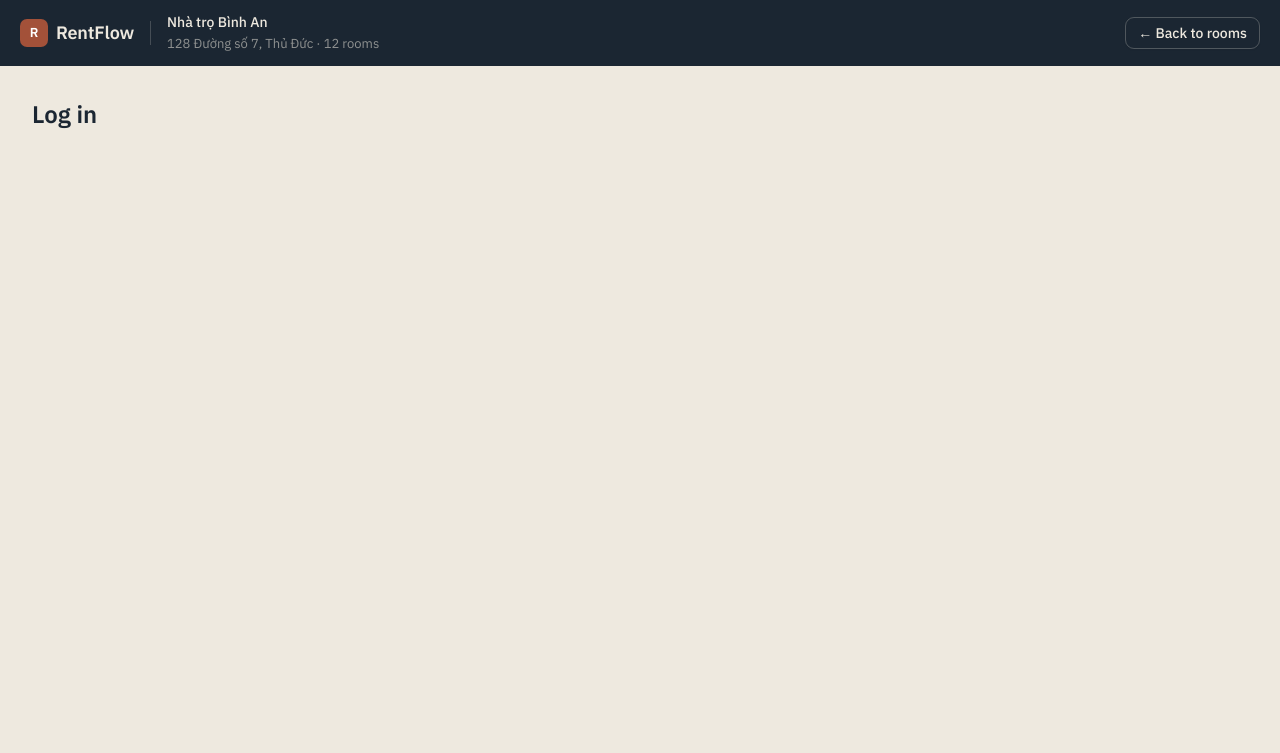
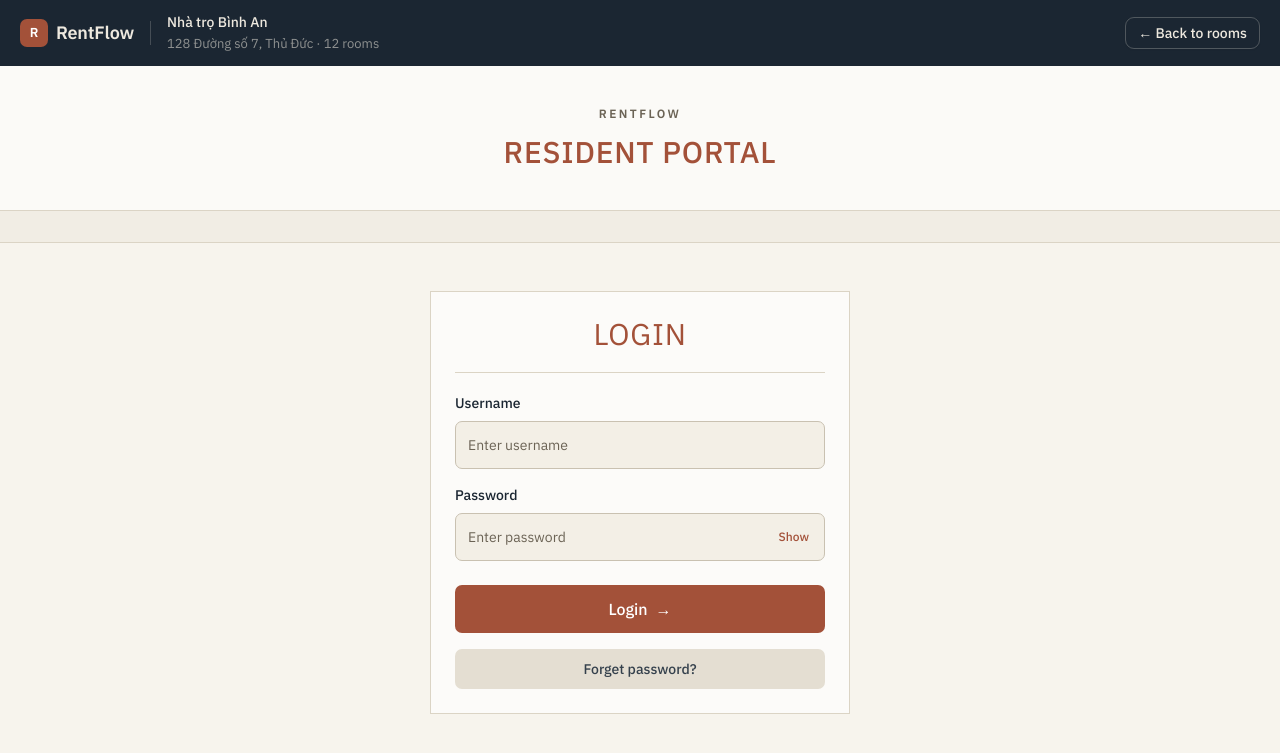
Before and after one commit to wnhhuong/Wecamp_CapstoneProject_RentFlow, a React (Vite) app in the folder frontend/: page /login in a window 1280 px wide. Shown: the top 753 px of the page. Built offline with nearby package versions, Linux system fonts and the light colour scheme; no server answers.

Commit message:
feat(auth): implement login page and auth flow

```diff
--- a/frontend/src/pages/auth/LoginPage.tsx
+++ b/frontend/src/pages/auth/LoginPage.tsx
@@ -0,0 +1,120 @@
+import { useRef, useState, type FormEvent } from 'react'
+import { useNavigate } from 'react-router'
+import { Button } from '@/components/ui/button'
+import { Input } from '@/components/ui/input'
+import { ROUTES } from '@/router/routes'
+import { AUTH_STORAGE_KEY, AUTH_TOKEN_KEY, ONBOARDING_TOKEN_KEY } from '@/shared/api/config'
+import { login } from '@/shared/api/auth/login.api'
+
+export function LoginPage() {
+  const navigate = useNavigate()
+  const busy = useRef(false)
+  const [username, setUsername] = useState('')
+  const [password, setPassword] = useState('')
+  const [showPassword, setShowPassword] = useState(false)
+  const [pending, setPending] = useState(false)
+  const [error, setError] = useState('')
+  const [showHelp, setShowHelp] = useState(false)
+
+  async function handleSubmit(event: FormEvent<HTMLFormElement>) {
+    event.preventDefault()
+    if (busy.current) return
+    if (!username.trim() || !password) {
+      setError('Please enter a username and password.')
+      return
+    }
+    busy.current = true
+    setPending(true)
+    setError('')
+    try {
+      const result = await login(username.trim(), password)
+      localStorage.setItem(AUTH_STORAGE_KEY, JSON.stringify(result))
+      if (result.accessToken) {
+        localStorage.setItem(AUTH_TOKEN_KEY, result.accessToken)
+      }
+      if (result.onboardingToken) {
+        localStorage.setItem(ONBOARDING_TOKEN_KEY, result.onboardingToken)
+      }
+      sessionStorage.removeItem(AUTH_STORAGE_KEY)
+      setPassword('')
+      navigate(result.requireFirstLogin ? ROUTES.auth.firstLoginProfile :
+        result.account.role === 'admin' ? ROUTES.admin.dashboard : ROUTES.user.dashboard,
+      { replace: true })
+    } catch (err) {
+      setError(err instanceof Error ? err.message : 'Cannot log in. Please try again.')
+    } finally {
+      busy.current = false
+      setPending(false)
+    }
+  }
+
+  return (
+    <section className="min-h-[calc(100svh-72px)] bg-surface pb-12" aria-labelledby="login-title">
+      <div className="border-b border-hairline bg-white/60 px-5 py-8 text-center sm:py-10">
+        <p className="text-xs font-semibold uppercase tracking-[0.2em] text-muted-foreground">RentFlow</p>
+        <h2 className="mt-3 text-xl font-medium uppercase tracking-wide text-clay sm:text-3xl">Resident portal</h2>
+      </div>
+      <div className="h-8 border-b border-hairline bg-page/60" />
+      <div className="px-5 pt-10 sm:pt-12">
+        <div className="mx-auto w-full max-w-[420px] border border-hairline bg-white/70 p-5 sm:p-6">
+          <h1 id="login-title" className="border-b border-hairline pb-5 text-center text-3xl font-normal uppercase tracking-wide text-clay">Login</h1>
+          <form className="mt-5 space-y-4" onSubmit={handleSubmit} aria-busy={pending}>
+            <div className="space-y-2">
+              <label htmlFor="username" className="block text-sm font-medium">Username</label>
+              <Input
+                id="username"
+                name="username"
+                autoComplete="username"
+                autoCapitalize="none"
+                spellCheck={false}
+                required
+                disabled={pending}
+                value={username}
+                onChange={e => {
+                  setUsername(e.target.value)
+                  if (error) setError('')
+                }}
+                placeholder="Enter username"
+                className="h-12 rounded-sm"
+              />
+            </div>
+            <div className="space-y-2">
+              <label htmlFor="password" className="block text-sm font-medium">Password</label>
+              <div className="relative">
+                <Input
+                  id="password"
+                  name="password"
+                  type={showPassword ? 'text' : 'password'}
+                  autoComplete="current-password"
+                  required
+                  disabled={pending}
+                  value={password}
+                  onChange={e => {
+                    setPassword(e.target.value)
+                    if (error) setError('')
+                  }}
+                  placeholder="Enter password"
+                  className="h-12 rounded-sm pr-16"
+                />
+                <button type="button" aria-label={showPassword ? 'Hide password' : 'Show password'} aria-pressed={showPassword} onClick={() => setShowPassword(v => !v)} className="absolute inset-y-0 right-1 rounded px-3 text-xs font-medium text-clay focus-visible:outline-2 focus-visible:outline-clay">{showPassword ? 'Hide' : 'Show'}</button>
+              </div>
+            </div>
+            {error && <p role="alert" className="rounded border border-destructive/20 bg-status-danger-bg p-3 text-sm text-destructive">{error}</p>}
+            <Button type="submit" disabled={pending} className="mt-2 h-12 w-full rounded-sm text-base">{pending ? 'Logging in…' : 'Login'}<span aria-hidden="true">→</span></Button>
+            <Button type="button" variant="secondary" className="h-10 w-full rounded-sm" aria-expanded={showHelp} aria-controls="password-help" onClick={() => setShowHelp(v => !v)}>Forget password?</Button>
+            {showHelp && <p id="password-help" role="status" className="border-l-2 border-clay pl-3 text-sm leading-6 text-body">Please contact the room manager to reset your password. Then use the new password to log in.</p>}
+          </form>
+        </div>
+        <aside className="mx-auto mt-10 max-w-3xl rounded-lg border border-hairline bg-page/60 p-6 sm:px-8" aria-labelledby="login-guide">
+          <h2 id="login-guide" className="text-lg font-medium uppercase text-clay">Login Guide</h2>
+          <ul className="mt-4 space-y-3 text-sm leading-6 text-body">
+            <li><strong>Username:</strong> Use the account provided by the room manager.</li>
+            <li><strong>Password:</strong> Enter the correct password, distinguishing between uppercase and lowercase letters.</li>
+            <li><strong>First-time Login:</strong> You will be directed to complete your personal information and sign a contract.</li>
+          </ul>
+          <p className="mt-4 border-t border-hairline pt-4 text-xs leading-5 text-muted-foreground">If you don't have an account or need assistance, please contact the room manager.</p>
+        </aside>
+      </div>
+    </section>
+  )
+}
--- a/frontend/src/router/index.tsx
+++ b/frontend/src/router/index.tsx
@@ -2,6 +2,7 @@ import { createBrowserRouter, Navigate } from 'react-router'
 
 import App from '@/App'
 import { ParametersPage } from '@/pages/admin/ParametersPage'
+import { LoginPage } from '@/pages/auth/LoginPage'
 import { RoomsPage } from '@/pages/admin/RoomsPage'
 import { RoutePlaceholder } from '@/router/route-placeholder'
 import { RouterErrorPage } from '@/router/router-error-page'
@@ -29,7 +30,7 @@ const router = createBrowserRouter([
 
       {
         path: ROUTES.auth.login,
-        element: <RoutePlaceholder title="Log in" />,
+        element: <LoginPage />,
       },
       {
         path: ROUTES.auth.firstLoginProfile,
--- a/frontend/src/shared/api/admin/rooms.api.ts
+++ b/frontend/src/shared/api/admin/rooms.api.ts
@@ -1,3 +1,6 @@
+import { API_BASE_URL, AUTH_TOKEN_KEY } from '@/shared/api/config'
+import { ENDPOINTS } from '@/shared/api/endpoints'
+
 export type RoomStatus =
   | 'available now'
   | 'rented'
@@ -115,11 +118,7 @@ interface LoginResponse {
   accessToken: string | null
 }
 
-const API_BASE_URL =
-  import.meta.env.VITE_API_BASE_URL?.replace(/\/$/, '') ??
-  'http://localhost:5000/api'
-
-const ACCESS_TOKEN_KEY = 'rentflow_access_token'
+const ACCESS_TOKEN_KEY = AUTH_TOKEN_KEY
 const ROOMS_PAGE_SIZE = 100
 
 export async function getAdminRooms(): Promise<AdminRoom[]> {
@@ -128,7 +127,7 @@ export async function getAdminRooms(): Promise<AdminRoom[]> {
 
   while (true) {
     const response = await apiRequest<AdminRoomsResponse>(
-      `/admin/rooms?page=${currentPage}&limit=${ROOMS_PAGE_SIZE}`,
+      `${ENDPOINTS.admin.rooms}?page=${currentPage}&limit=${ROOMS_PAGE_SIZE}`,
     )
 
     rooms.push(...response.items)
@@ -167,7 +166,7 @@ export async function createAdminRoom(
 
   input.images.forEach((image) => body.append('images', image))
 
-  const createdRoom = await apiRequest<BackendAdminRoom>('/admin/rooms', {
+  const createdRoom = await apiRequest<BackendAdminRoom>(ENDPOINTS.admin.rooms, {
     method: 'POST',
     body,
   })
@@ -180,7 +179,7 @@ export async function prepareRoomAccount(
 ): Promise<{ room: AdminRoom; credential: PreparedRoomCredential }> {
   const temporaryPassword = input.temporaryPassword.trim()
   const credential = await apiRequest<Omit<PreparedRoomCredential, 'temporaryPassword'>>(
-    `/admin/rooms/${input.roomID}/account/password`,
+    ENDPOINTS.admin.roomAccountPassword(input.roomID),
     {
       method: 'PATCH',
       headers: {
@@ -258,7 +257,7 @@ async function getAccessToken() {
 }
 
 async function loginWithSeedAdmin() {
-  const response = await fetch(`${API_BASE_URL}/auth/login`, {
+  const response = await fetch(`${API_BASE_URL}${ENDPOINTS.auth.login}`, {
     method: 'POST',
     headers: {
       'Content-Type': 'application/json',
--- a/frontend/src/shared/api/auth/login.api.ts
+++ b/frontend/src/shared/api/auth/login.api.ts
@@ -0,0 +1,42 @@
+import { apiRequest } from '@/shared/api/config'
+import { ENDPOINTS } from '@/shared/api/endpoints'
+
+export interface LoginAccount {
+  accountID: string
+  roomID?: string | null
+  username: string
+  role: 'admin' | 'user'
+  status: string
+}
+
+export interface LoginResult {
+  requireFirstLogin: boolean
+  onboardingToken: string | null
+  accessToken: string | null
+
+  account: LoginAccount
+
+  user: Record<string, unknown> | null
+}
+
+export async function login(
+  username: string,
+  password: string,
+): Promise<LoginResult> {
+  const result = await apiRequest<LoginResult>(
+    ENDPOINTS.auth.login,
+    {
+      method: 'POST',
+      body: JSON.stringify({
+        username,
+        password,
+      }),
+    },
+  )
+  if (!result?.account || !['admin', 'user'].includes(result.account.role) ||
+    typeof result.requireFirstLogin !== 'boolean' ||
+    (result.requireFirstLogin ? !result.onboardingToken : !result.accessToken)) {
+    throw new Error('Dữ liệu đăng nhập không hợp lệ. Vui lòng thử lại.')
+  }
+  return result
+}
--- a/frontend/src/shared/api/config.ts
+++ b/frontend/src/shared/api/config.ts
@@ -1 +1,63 @@
 // API base URL/environment configuration
+// VITE_API_BASE_URL is accepted for existing local environments.
+const rawBaseUrl = import.meta.env.VITE_API_URL || import.meta.env.VITE_API_BASE_URL
+export const API_BASE_URL = (rawBaseUrl || 'http://localhost:5000/api').trim().replace(/\/+$/, '')
+
+export const AUTH_TOKEN_KEY = 'rentflow_access_token'
+export const ONBOARDING_TOKEN_KEY = 'rentflow_onboarding_token'
+export const AUTH_STORAGE_KEY = 'rentflow.auth'
+
+export async function apiRequest<T>(
+  endpoint: string,
+  options: RequestInit = {},
+): Promise<T> {
+  const headers = new Headers(options.headers)
+
+  if (
+    options.body &&
+    !(options.body instanceof FormData) &&
+    !headers.has('Content-Type')
+  ) {
+    headers.set('Content-Type', 'application/json')
+  }
+
+  if (typeof window !== 'undefined' && !headers.has('Authorization')) {
+    const token = window.localStorage.getItem(AUTH_TOKEN_KEY)
+    if (token) {
+      headers.set('Authorization', `Bearer ${token}`)
+    }
+  }
+
+  const normalizedEndpoint = endpoint.startsWith('/') ? endpoint : `/${endpoint}`
+
+  let response: Response
+  try {
+    response = await fetch(`${API_BASE_URL}${normalizedEndpoint}`, {
+      ...options,
+      headers,
+      signal: options.signal ?? AbortSignal.timeout(15000),
+    })
+  } catch (error) {
+    if (options.signal?.aborted) throw error
+    throw new Error('Không thể kết nối máy chủ. Vui lòng kiểm tra backend và thử lại.', { cause: error })
+  }
+
+  if (response.status === 204) {
+    return null as T
+  }
+
+  const result = await response.json().catch(() => null)
+
+  if (!response.ok || result?.success === false) {
+    throw new Error(
+      result?.message ?? `Request failed (${response.status})`
+    )
+  }
+
+  if (result === null) {
+    throw new Error('Máy chủ trả về dữ liệu không hợp lệ.')
+  }
+
+  const data = result && typeof result === 'object' && 'data' in result ? result.data : result
+  return data as T
+}
--- a/frontend/src/shared/api/endpoints.ts
+++ b/frontend/src/shared/api/endpoints.ts
@@ -1 +1,26 @@
 // Endpoint paths
+export const ENDPOINTS = {
+  auth: {
+    login: '/auth/login',
+
+    firstLogin: {
+      profile: '/auth/first-login/profile',
+      contractPreview: '/auth/first-login/contract-preview',
+      contract: '/auth/first-login/contract',
+    },
+  },
+
+  admin: {
+    rooms: '/admin/rooms',
+    roomAccountPassword: (roomID: string) =>
+      `/admin/rooms/${encodeURIComponent(roomID)}/account/password`,
+  },
+
+  user: {
+    // thêm user endpoint sau
+  },
+
+  guest: {
+    // thêm guest endpoint sau
+  },
+} as const
```
